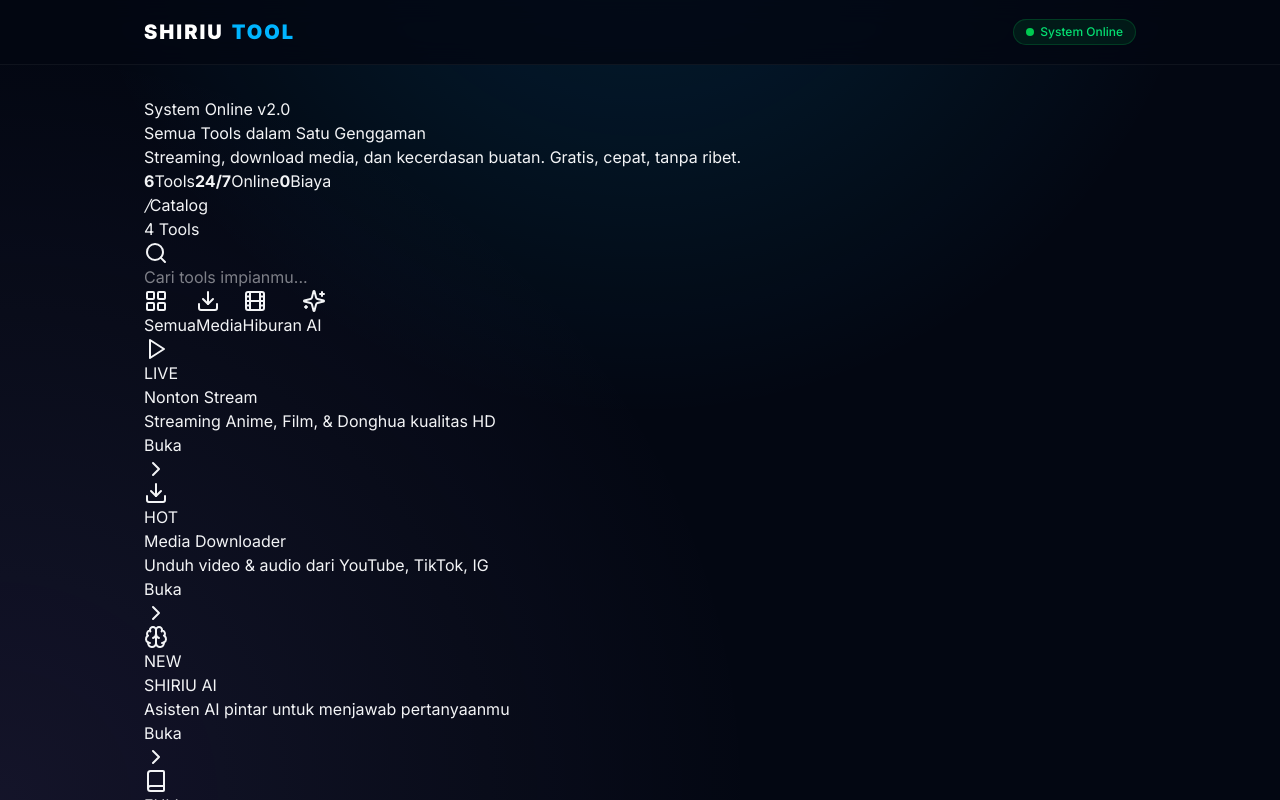
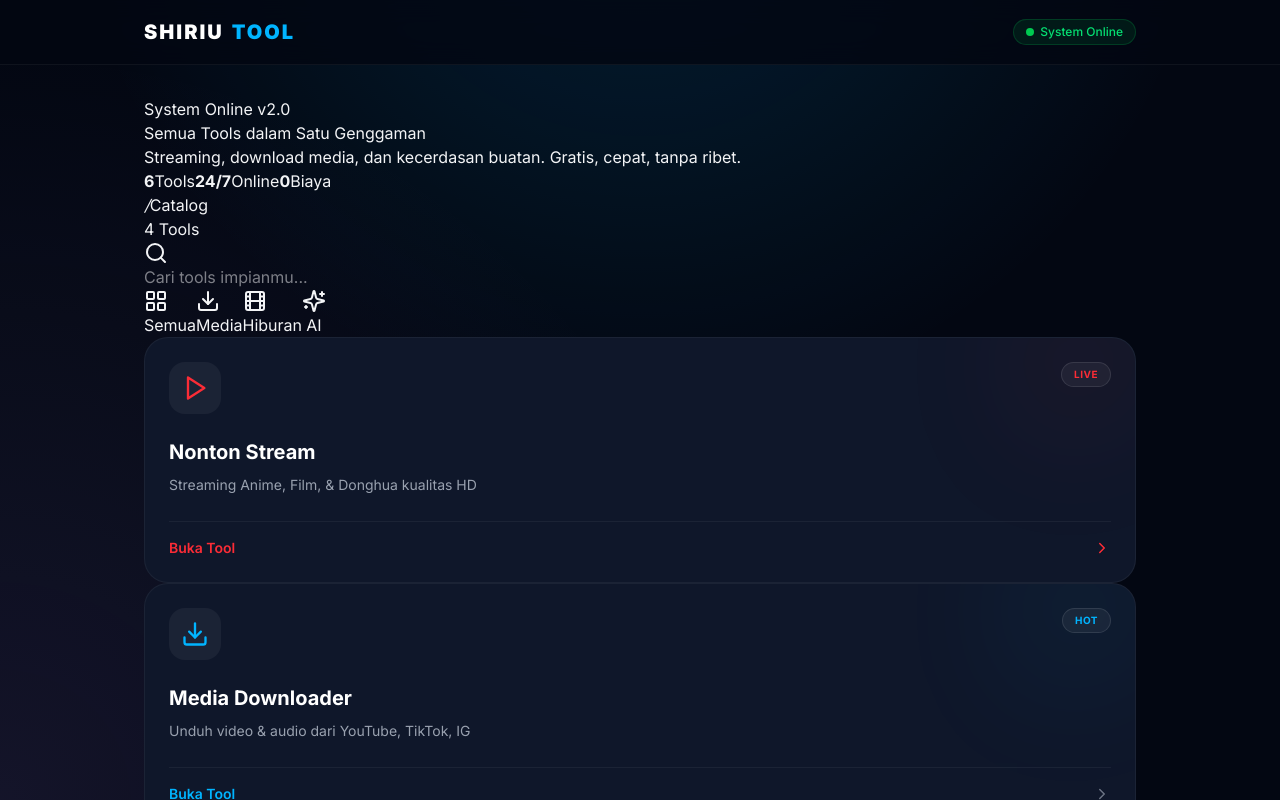
Before and after one commit to sionlimitles-spec/shiriu-tool, a Next.js app: page / in a window 1280 px wide. Shown: the top 800 px of the page. Built offline with nearby package versions, Linux system fonts and the light colour scheme.

Commit message:
Update ToolCard.tsx

```diff
--- a/src/components/ui/ToolCard.tsx
+++ b/src/components/ui/ToolCard.tsx
@@ -1,23 +1,39 @@
 "use client";
 import Link from "next/link";
 import { Tool } from "@/lib/data";
-import { playSound } from "@/lib/sound";
 import { ChevronRight } from "lucide-react";
+import { motion } from "framer-motion";
 
 export default function ToolCard({ tool }: { tool: Tool }) {
   const Icon = tool.icon;
 
   return (
-    <Link href={tool.href} className={`card ${tool.cssClass}`} onClick={() => playSound("click")}>
-      <div className="top">
-        <span className="ico"><Icon /></span>
-        {tool.badge && (
-          <span className={`badge ${tool.badge.toLowerCase()}`}>{tool.badge}</span>
-        )}
-      </div>
-      <h3>{tool.title}</h3>
-      <p>{tool.description}</p>
-      <div className="go">Buka <ChevronRight className="icon" /></div>
-    </Link>
+    <motion.div whileHover={{ y: -5 }} whileTap={{ scale: 0.98 }} className="h-full">
+      <Link href={tool.href} className="group relative flex flex-col h-full min-h-[220px] p-6 rounded-3xl bg-[#0f172a] border border-white/5 overflow-hidden transition-all duration-300 hover:border-white/20 hover:shadow-2xl">
+        {/* Background Glow */}
+        <div className={`absolute -top-10 -right-10 w-40 h-40 bg-gradient-to-br ${tool.bgGradient} blur-3xl opacity-50 group-hover:opacity-100 transition-opacity`} />
+
+        <div className="relative z-10 flex items-start justify-between">
+          <div className={`p-3 rounded-2xl bg-white/5 ${tool.color} group-hover:scale-110 transition-transform`}>
+            <Icon size={28} />
+          </div>
+          {tool.badge && (
+            <span className={`px-3 py-1 text-[10px] font-bold uppercase tracking-wider rounded-full border border-white/10 bg-white/5 ${tool.color}`}>
+              {tool.badge}
+            </span>
+          )}
+        </div>
+
+        <div className="relative z-10 mt-6 flex-1">
+          <h3 className="text-xl font-bold text-white mb-2">{tool.title}</h3>
+          <p className="text-sm text-gray-400 leading-relaxed line-clamp-2">{tool.description}</p>
+        </div>
+
+        <div className="relative z-10 mt-6 flex items-center justify-between pt-4 border-t border-white/5">
+          <span className={`text-sm font-semibold ${tool.color}`}>Buka Tool</span>
+          <ChevronRight size={18} className={`text-gray-500 group-hover:translate-x-1 transition-transform ${tool.color}`} />
+        </div>
+      </Link>
+    </motion.div>
   );
 }
```
